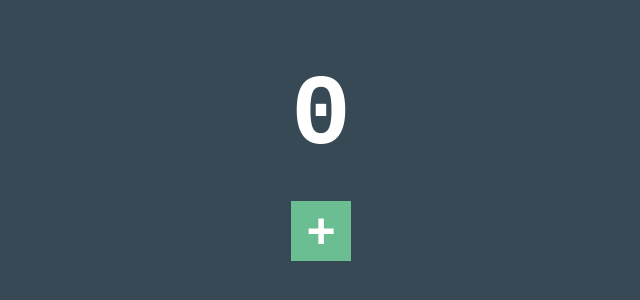
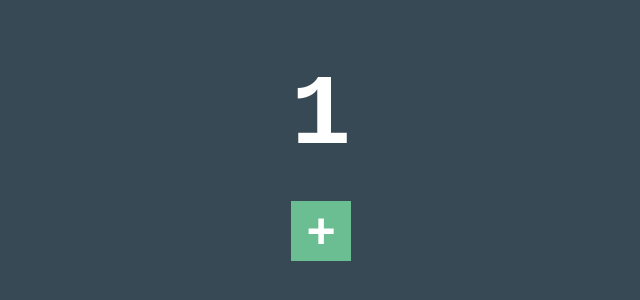
Before and after one commit to NAZIRwill29/useState_Hook, a React (Create React App) app: page / in a window 1280 px wide. Shown: the part 120-420 px from the top of the page, without its empty margins (319-959 px from the left). Built offline with nearby package versions, Linux system fonts and the light colour scheme.

Commit message:
useState next show it at web

```diff
--- a/src/components/App.jsx
+++ b/src/components/App.jsx
@@ -1,6 +1,7 @@
 import React, { useState } from "react";
 
 function App() {
+  // Hook of useState to hook the value
   const state = useState(1);
   console.log(state[0]);
 
@@ -10,7 +11,7 @@ function App() {
 
   return (
     <div className="container">
-      <h1>0</h1>
+      <h1>{state[0]}</h1>
       <button onClick={increase}>+</button>
     </div>
   );
```
